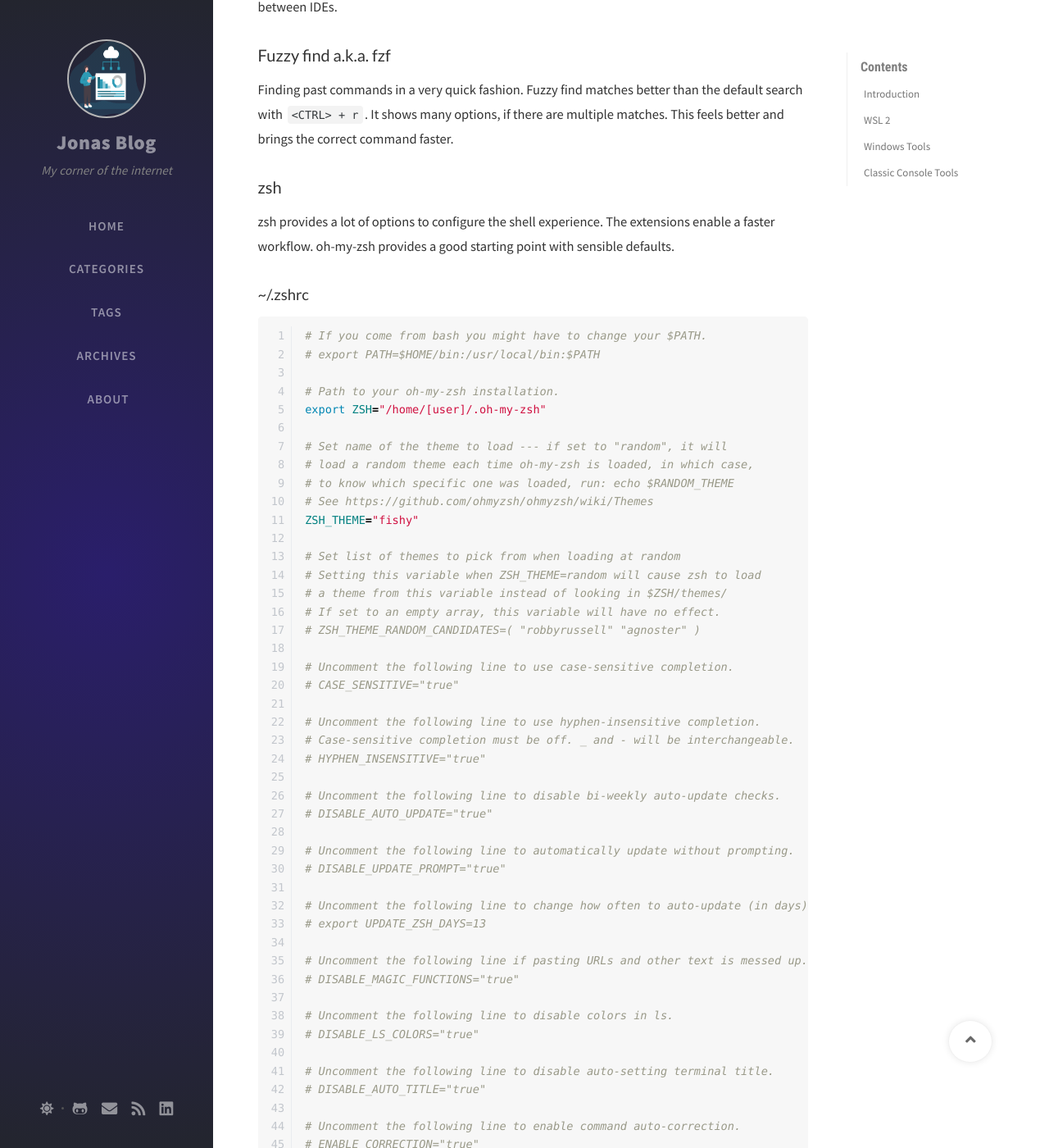
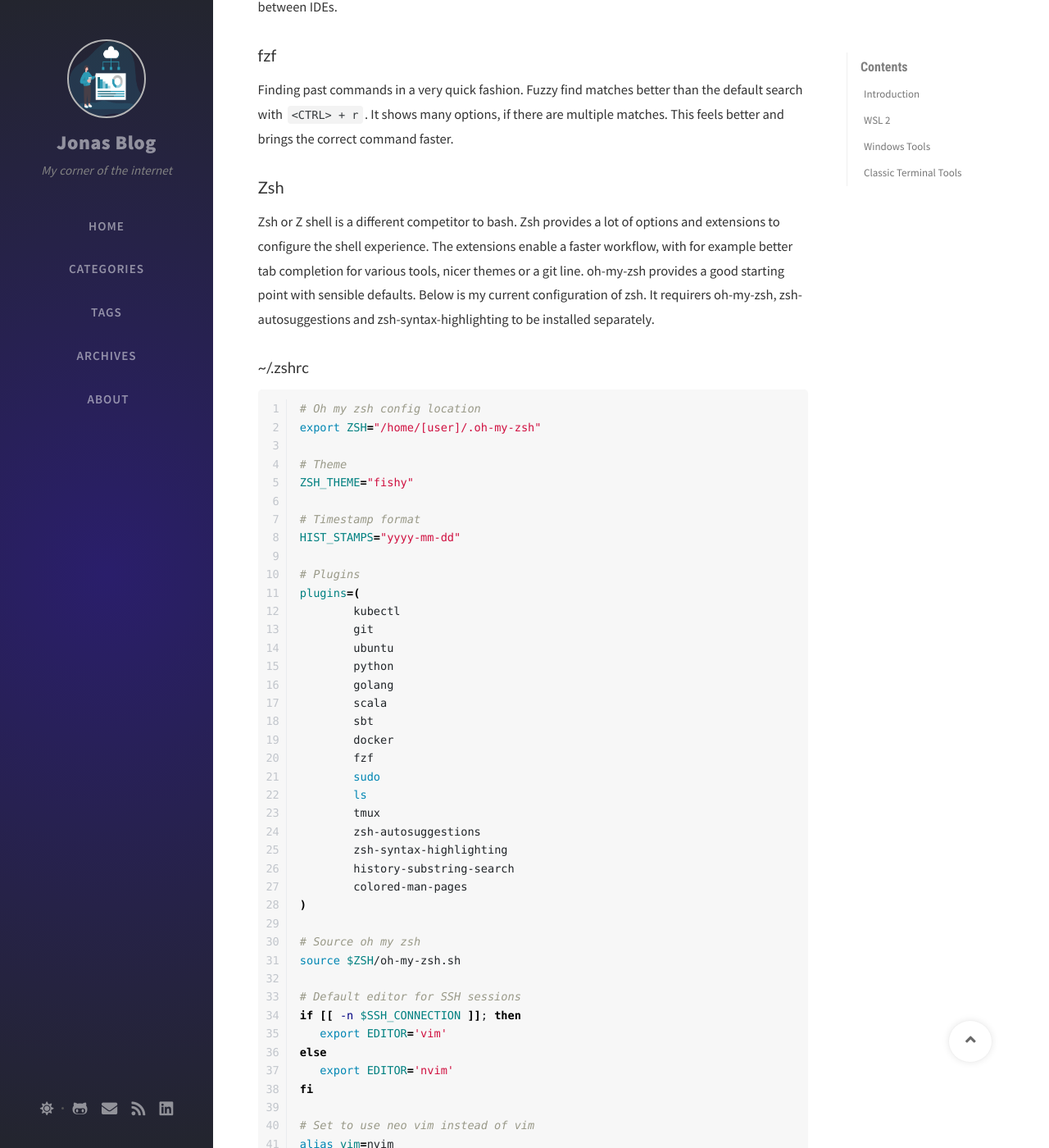
Before and after one commit to jbgerth/jbgerth.github.io, a Jekyll site: the page built from _posts/2020-09-05-terminal-setup-for-windows.md, in a window 1280 px wide and 1400 px high, scrolled down 2973 px. Shown: the whole window at 82% size. Built offline with Jekyll 4.4.1, drawn with Linux system fonts in a browser that asks for light colours; nearby versions of some CDN libraries; comment, search, counter and statistics services are not loaded; some of the changed text lies outside the part shown.

Commit message:
Update post

````diff
--- a/_posts/2020-09-05-terminal-setup-for-windows.md
+++ b/_posts/2020-09-05-terminal-setup-for-windows.md
@@ -46,7 +47,7 @@ It has a few caveats thought. First it needs to be run in administrator mode, to
 
 One other limitation is, that some features are looked away behind a paywall. Those feature are not needed in day to day use, but I missed them sometimes.
 
-## Classic Console Tools
+## Classic Terminal Tools
 
 The following tools can be used on either Powershell or WSL.
 
@@ -58,7 +59,7 @@ I used [vim-plug](https://github.com/junegunn/vim-plug), to install the followin
 
 #### ~/.config/nvim/init.vim
 
-```bash
+```vim
 call plug#begin('~/.vim/plugged')
 
 Plug 'airblade/vim-gitgutter'
@@ -86,87 +87,27 @@ The terminal multiplexer a.k.a. [tmux](https://github.com/tmux/tmux) is an old s
 
 [Git](https://git-scm.com) became almost the default version control system for software project. It is available as plugins for almost any IDE, but the CLI version provides some easy general access, which changes between IDEs.
 
-### Fuzzy find a.k.a. fzf
+### fzf
 
 Finding past commands in a very quick fashion. Fuzzy find matches better than the default search with `<CTRL> + r`. It shows many options, if there are multiple matches. This feels better and brings the correct command faster.
 
-### zsh
+### Zsh
 
-zsh provides a lot of options to configure the shell experience. The extensions enable a faster workflow. oh-my-zsh provides a good starting point with sensible defaults.
+Zsh or Z shell is a different competitor to bash. Zsh provides a lot of options and extensions to configure the shell experience. The extensions enable a faster workflow, with for example better tab completion for various tools, nicer themes or a git line. oh-my-zsh provides a good starting point with sensible defaults. Below is my current configuration of zsh. It requirers oh-my-zsh, zsh-autosuggestions and zsh-syntax-highlighting to be installed separately.
 
 #### ~/.zshrc
 
 ```bash
-# If you come from bash you might have to change your $PATH.
-# export PATH=$HOME/bin:/usr/local/bin:$PATH
-
-# Path to your oh-my-zsh installation.
+# Oh my zsh config location
 export ZSH="/home/[user]/.oh-my-zsh"
 
-# Set name of the theme to load --- if set to "random", it will
-# load a random theme each time oh-my-zsh is loaded, in which case,
-# to know which specific one was loaded, run: echo $RANDOM_THEME
-# See https://github.com/ohmyzsh/ohmyzsh/wiki/Themes
+# Theme
 ZSH_THEME="fishy"
 
-# Set list of themes to pick from when loading at random
-# Setting this variable when ZSH_THEME=random will cause zsh to load
-# a theme from this variable instead of looking in $ZSH/themes/
-# If set to an empty array, this variable will have no effect.
-# ZSH_THEME_RANDOM_CANDIDATES=( "robbyrussell" "agnoster" )
-
-# Uncomment the following line to use case-sensitive completion.
-# CASE_SENSITIVE="true"
-
-# Uncomment the following line to use hyphen-insensitive completion.
-# Case-sensitive completion must be off. _ and - will be interchangeable.
-# HYPHEN_INSENSITIVE="true"
-
-# Uncomment the following line to disable bi-weekly auto-update checks.
-# DISABLE_AUTO_UPDATE="true"
-
-# Uncomment the following line to automatically update without prompting.
-# DISABLE_UPDATE_PROMPT="true"
-
-# Uncomment the following line to change how often to auto-update (in days).
-# export UPDATE_ZSH_DAYS=13
-
-# Uncomment the following line if pasting URLs and other text is messed up.
-# DISABLE_MAGIC_FUNCTIONS="true"
-
-# Uncomment the following line to disable colors in ls.
-# DISABLE_LS_COLORS="true"
-
-# Uncomment the following line to disable auto-setting terminal title.
-# DISABLE_AUTO_TITLE="true"
-
-# Uncomment the following line to enable command auto-correction.
-# ENABLE_CORRECTION="true"
-
-# Uncomment the following line to display red dots whilst waiting for completion.
-# COMPLETION_WAITING_DOTS="true"
-
-# Uncomment the following line if you want to disable marking untracked files
-# under VCS as dirty. This makes repository status check for large repositories
-# much, much faster.
-# DISABLE_UNTRACKED_FILES_DIRTY="true"
-
-# Uncomment the following line if you want to change the command execution time
-# stamp shown in the history command output.
-# You can set one of the optional three formats:
-# "mm/dd/yyyy"|"dd.mm.yyyy"|"yyyy-mm-dd"
-# or set a custom format using the strftime function format specifications,
-# see 'man strftime' for details.
+# Timestamp format
 HIST_STAMPS="yyyy-mm-dd"
 
-# Would you like to use another custom folder than $ZSH/custom?
-# ZSH_CUSTOM=/path/to/new-custom-folder
-
-# Which plugins would you like to load?
-# Standard plugins can be found in $ZSH/plugins/
-# Custom plugins may be added to $ZSH_CUSTOM/plugins/
-# Example format: plugins=(rails git textmate ruby lighthouse)
-# Add wisely, as too many plugins slow down shell startup.
+# Plugins
 plugins=(
 	kubectl
 	git
@@ -186,32 +127,16 @@ plugins=(
 	colored-man-pages
 )
 
+# Source oh my zsh
 source $ZSH/oh-my-zsh.sh
 
-# User configuration
-
-# export MANPATH="/usr/local/man:$MANPATH"
-
-# You may need to manually set your language environment
-# export LANG=en_US.UTF-8
-
-# Preferred editor for local and remote sessions
+# Default editor for SSH sessions
 if [[ -n $SSH_CONNECTION ]]; then
    export EDITOR='vim'
 else
    export EDITOR='nvim'
 fi
 
-# Compilation flags
-# export ARCHFLAGS="-arch x86_64"
-
-# Set personal aliases, overriding those provided by oh-my-zsh libs,
-# plugins, and themes. Aliases can be placed here, though oh-my-zsh
-# users are encouraged to define aliases within the ZSH_CUSTOM folder.
-# For a full list of active aliases, run `alias`.
-#
-# Example aliases
-# alias zshconfig="mate ~/.zshrc"
-# alias ohmyzsh="mate ~/.oh-my-zsh"
+# Set to use neo vim instead of vim
 alias vim=nvim
 ```
````
Also changed, not shown: other parts of _posts/2020-09-05-terminal-setup-for-windows.md (+1 -0 lines).
